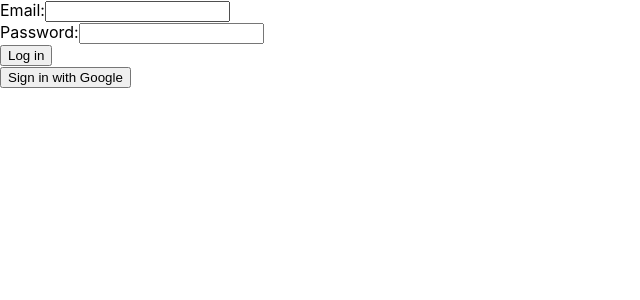
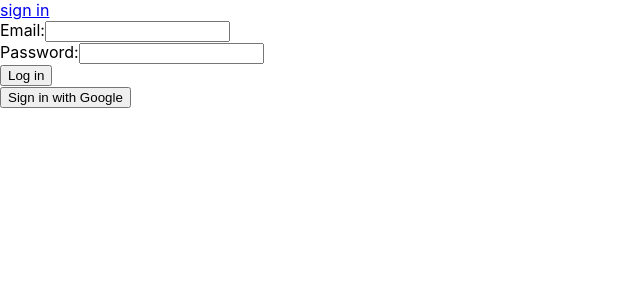
Before and after one commit to jocarino/test-hom-ui, a React (Create React App) app: page /login in a window 1280 px wide. Shown: the top 300 px of the page, without its empty margins (0-640 px from the left). Built offline with nearby package versions, Linux system fonts and the light colour scheme; no server answers.

Commit message:
almost ready - redirect after login not working

```diff
--- a/src/App.tsx
+++ b/src/App.tsx
@@ -10,6 +10,7 @@ import { actionTypes } from './context/reducer';
 import { UserCredential } from 'firebase/auth';
 import { SessionStorage } from './common/constants';
 import { useEffect } from 'react';
+import Header from './header/Header';
 
 function App() {
   const [{ user }, dispatch] = useStateValue();
@@ -18,10 +19,8 @@ function App() {
 
   return (
     <>
-      {!user ? (
-        <Login />
-      ) : (
       <BrowserRouter>
+        <Header />
         <Routes>
           <Route path="/"
             element={<MapHomePage />} />
@@ -31,11 +30,13 @@ function App() {
               description="posterDescription"
               imageSrc="monalisa"
             />} />
-            <Route path='/upload/poster-location' element={<UploadPosterLocation />}></Route>
+          <Route path="/upload/poster-location"
+            element={<UploadPosterLocation />} />
+          <Route path="/login"
+            element={<Login />} />
         </Routes>
       </BrowserRouter>
-      )
-      }
+
     </>
   );
 
@@ -48,7 +49,6 @@ function App() {
       const cachedUser: UserCredential = JSON.parse(userString);
       setUser(cachedUser, dispatch);
     } catch (error) {
-      console.log(error);
     }
     console.log(user);
   }
--- /dev/null
+++ b/src/header/Header.tsx
@@ -0,0 +1,21 @@
+import React from "react";
+import { Link, redirect } from "react-router-dom";
+import { useStateValue } from "../context/StateProvider";
+import Login from "../login/Login";
+
+function Header() {
+    const [{ user }] = useStateValue();
+
+
+    return (
+        <div>
+            {!user ?
+                <Link to="/login">sign in</Link>
+                :
+                user.displayName
+            }
+        </div>
+    )
+}
+
+export default Header;
--- a/src/login/Login.tsx
+++ b/src/login/Login.tsx
@@ -1,6 +1,7 @@
 import { error } from "console";
 import { GoogleAuthProvider, signInWithEmailAndPassword, signInWithPopup, UserCredential } from "firebase/auth";
-import React, { useState, FormEvent } from "react";
+import React, { useState, FormEvent, useEffect } from "react";
+import { redirect } from "react-router-dom";
 import { auth, googleProvider } from "../api/Firebase"
 import { SessionStorage } from "../common/constants";
 import { actionTypes } from "../context/reducer";
@@ -9,7 +10,16 @@ import { useStateValue } from "../context/StateProvider";
 function Login() {
   const [email, setEmail] = useState<string>("");
   const [password, setPassword] = useState<string>("");
-  const [{ }, dispatch] = useStateValue();
+  const [{ user }, dispatch] = useStateValue();
+
+  // useEffect(() => {
+  //   console.log("user effect redirect");
+  //   if (user !== null) {
+  //     console.log("user not null");
+
+  //     return redirect("/")
+  //   }
+  // }, [user])
 
   const handleEmailChange = (e: React.ChangeEvent<HTMLInputElement>) => {
     setEmail(e.target.value);
@@ -93,4 +103,5 @@ function setUser(dispatch: any, result: UserCredential) {
   });
   const userString = JSON.stringify(result.user);
   sessionStorage.setItem(SessionStorage.USER_CREDENTIALS, userString);
+  return redirect("/")
 }
--- a/src/poster/poster.tsx
+++ b/src/poster/poster.tsx
@@ -23,7 +23,6 @@ const Poster: React.FunctionComponent<Props> = ({ title, description, imageSrc }
             <ImageComponent className="checked_unchecked" image={checked ? 'checked' : 'unchecked'} altText="Checked" />
             <ImageComponent className="poster_img" image={imageSrc} altText="Example" />
             <button onClick={toggleCheck}>{checked ? 'Not Seen' : 'Seen'}</button>
-            <Link to="/">Home</Link>
         </div>
     )
 }
```
Lines whose indentation alone changed are shown as unchanged.
